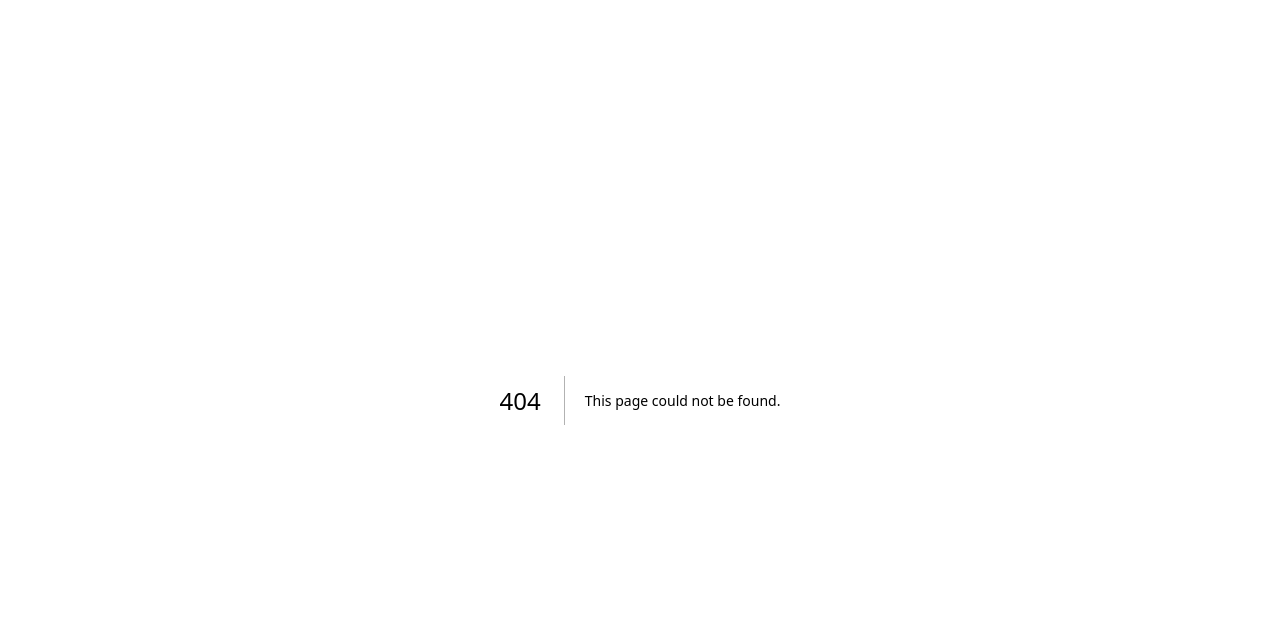
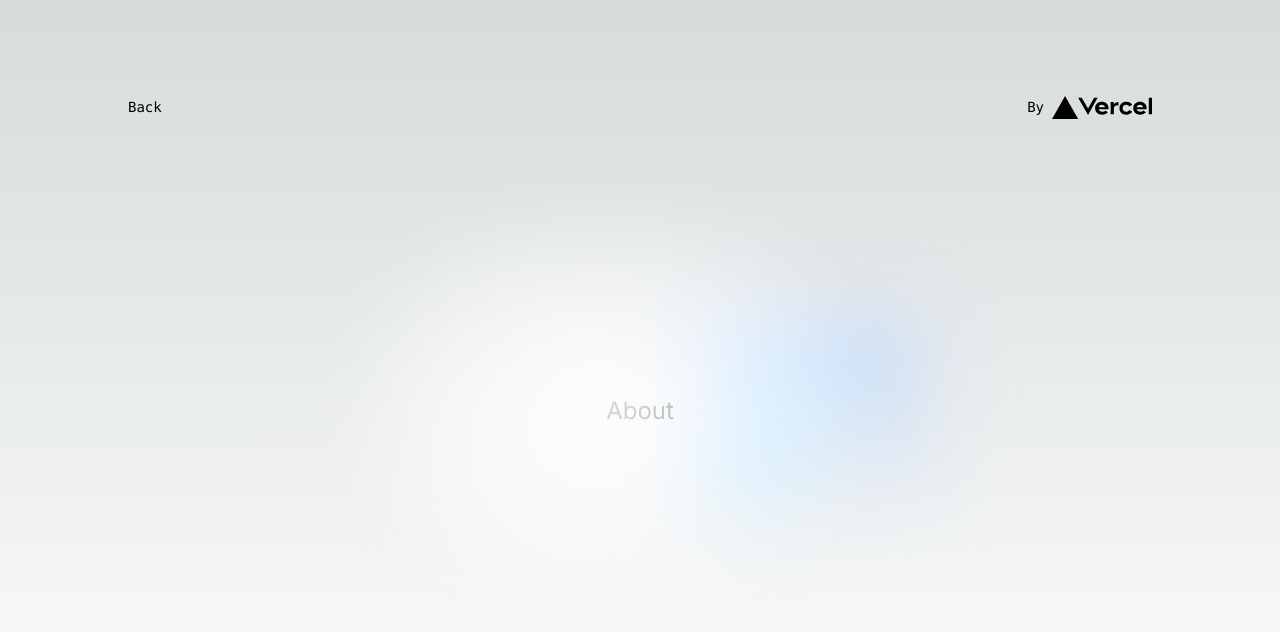
Before and after one commit to EmaSuriano/berlin-latino-hub, a Next.js app: page /about in a window 1280 px wide. Before the commit this address had no page. Shown: the top 632 px of the page. Built offline with nearby package versions, Linux system fonts and the light colour scheme.

Commit message:
add about page

```diff
--- /dev/null
+++ b/src/app/about/page.tsx
@@ -0,0 +1,37 @@
+import Image from 'next/image';
+import Link from 'next/link';
+
+export default function Home() {
+  return (
+    <main className="flex min-h-screen flex-col items-center justify-between p-24">
+      <div className="z-10 max-w-5xl w-full items-center justify-between font-mono text-sm lg:flex">
+        <Link href="/">Back</Link>
+
+        <div className="fixed bottom-0 left-0 flex h-48 w-full items-end justify-center bg-gradient-to-t from-white via-white dark:from-black dark:via-black lg:static lg:h-auto lg:w-auto lg:bg-none">
+          <a
+            className="pointer-events-none flex place-items-center gap-2 p-8 lg:pointer-events-auto lg:p-0"
+            href="https://vercel.com?utm_source=create-next-app&utm_medium=appdir-template&utm_campaign=create-next-app"
+            target="_blank"
+            rel="noopener noreferrer"
+          >
+            By{' '}
+            <Image
+              src="/vercel.svg"
+              alt="Vercel Logo"
+              className="dark:invert"
+              width={100}
+              height={24}
+              priority
+            />
+          </a>
+        </div>
+      </div>
+
+      <div className="relative text-2xl flex place-items-center before:absolute before:h-[300px] before:w-[480px] before:-translate-x-1/2 before:rounded-full before:bg-gradient-radial before:from-white before:to-transparent before:blur-2xl before:content-[''] after:absolute after:-z-20 after:h-[180px] after:w-[240px] after:translate-x-1/3 after:bg-gradient-conic after:from-sky-200 after:via-blue-200 after:blur-2xl after:content-[''] before:dark:bg-gradient-to-br before:dark:from-transparent before:dark:to-blue-700 before:dark:opacity-10 after:dark:from-sky-900 after:dark:via-[#0141ff] after:dark:opacity-40 before:lg:h-[360px] z-[-1]">
+        About
+      </div>
+
+      <div className="mb-32 grid text-center lg:max-w-5xl lg:w-full lg:mb-0 lg:grid-cols-4 lg:text-left"></div>
+    </main>
+  );
+}
--- a/src/app/page.tsx
+++ b/src/app/page.tsx
@@ -1,4 +1,5 @@
-import Image from 'next/image'
+import Image from 'next/image';
+import Link from 'next/link';
 
 export default function Home() {
   return (
@@ -28,26 +29,17 @@ export default function Home() {
         </div>
       </div>
 
-      <div className="relative flex place-items-center before:absolute before:h-[300px] before:w-[480px] before:-translate-x-1/2 before:rounded-full before:bg-gradient-radial before:from-white before:to-transparent before:blur-2xl before:content-[''] after:absolute after:-z-20 after:h-[180px] after:w-[240px] after:translate-x-1/3 after:bg-gradient-conic after:from-sky-200 after:via-blue-200 after:blur-2xl after:content-[''] before:dark:bg-gradient-to-br before:dark:from-transparent before:dark:to-blue-700 before:dark:opacity-10 after:dark:from-sky-900 after:dark:via-[#0141ff] after:dark:opacity-40 before:lg:h-[360px] z-[-1]">
-        <Image
-          className="relative dark:drop-shadow-[0_0_0.3rem_#ffffff70] dark:invert"
-          src="/next.svg"
-          alt="Next.js Logo"
-          width={180}
-          height={37}
-          priority
-        />
+      <div className="relative text-3xl flex place-items-center before:absolute before:h-[300px] before:w-[480px] before:-translate-x-1/2 before:rounded-full before:bg-gradient-radial before:from-white before:to-transparent before:blur-2xl before:content-[''] after:absolute after:-z-20 after:h-[180px] after:w-[240px] after:translate-x-1/3 after:bg-gradient-conic after:from-sky-200 after:via-blue-200 after:blur-2xl after:content-[''] before:dark:bg-gradient-to-br before:dark:from-transparent before:dark:to-blue-700 before:dark:opacity-10 after:dark:from-sky-900 after:dark:via-[#0141ff] after:dark:opacity-40 before:lg:h-[360px] z-[-1]">
+        Home
       </div>
 
       <div className="mb-32 grid text-center lg:max-w-5xl lg:w-full lg:mb-0 lg:grid-cols-4 lg:text-left">
-        <a
-          href="https://nextjs.org/docs?utm_source=create-next-app&utm_medium=appdir-template&utm_campaign=create-next-app"
+        <Link
+          href="/about"
           className="group rounded-lg border border-transparent px-5 py-4 transition-colors hover:border-gray-300 hover:bg-gray-100 hover:dark:border-neutral-700 hover:dark:bg-neutral-800/30"
-          target="_blank"
-          rel="noopener noreferrer"
         >
           <h2 className={`mb-3 text-2xl font-semibold`}>
-            Docs{' '}
+            About{' '}
             <span className="inline-block transition-transform group-hover:translate-x-1 motion-reduce:transform-none">
               -&gt;
             </span>
@@ -55,7 +47,7 @@ export default function Home() {
           <p className={`m-0 max-w-[30ch] text-sm opacity-50`}>
             Find in-depth information about Next.js features and API.
           </p>
-        </a>
+        </Link>
 
         <a
           href="https://nextjs.org/learn?utm_source=create-next-app&utm_medium=appdir-template-tw&utm_campaign=create-next-app"
@@ -109,5 +101,5 @@ export default function Home() {
         </a>
       </div>
     </main>
-  )
+  );
 }
```
Also changed, not shown: 1 other file (tests, documents, lock files or other folders).
